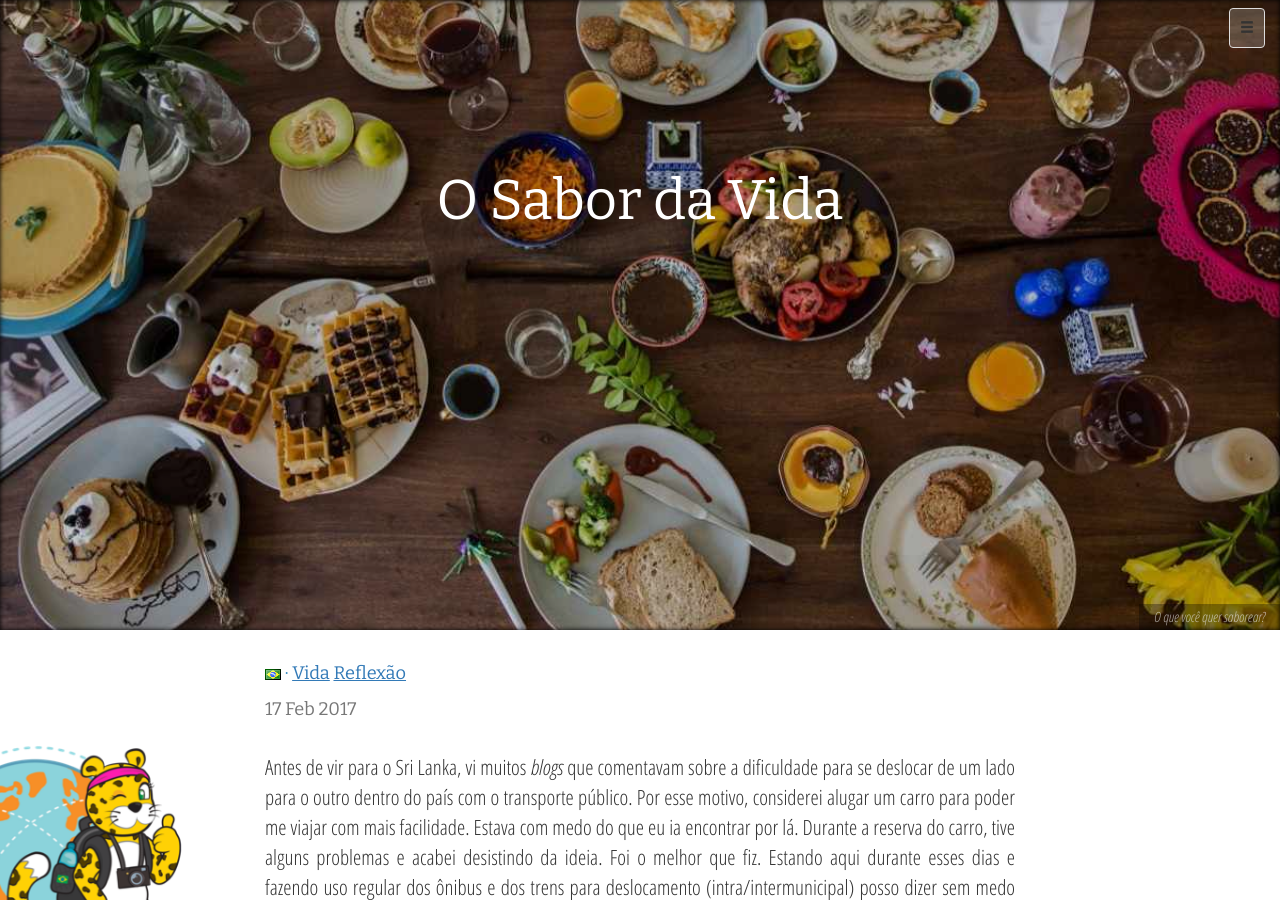
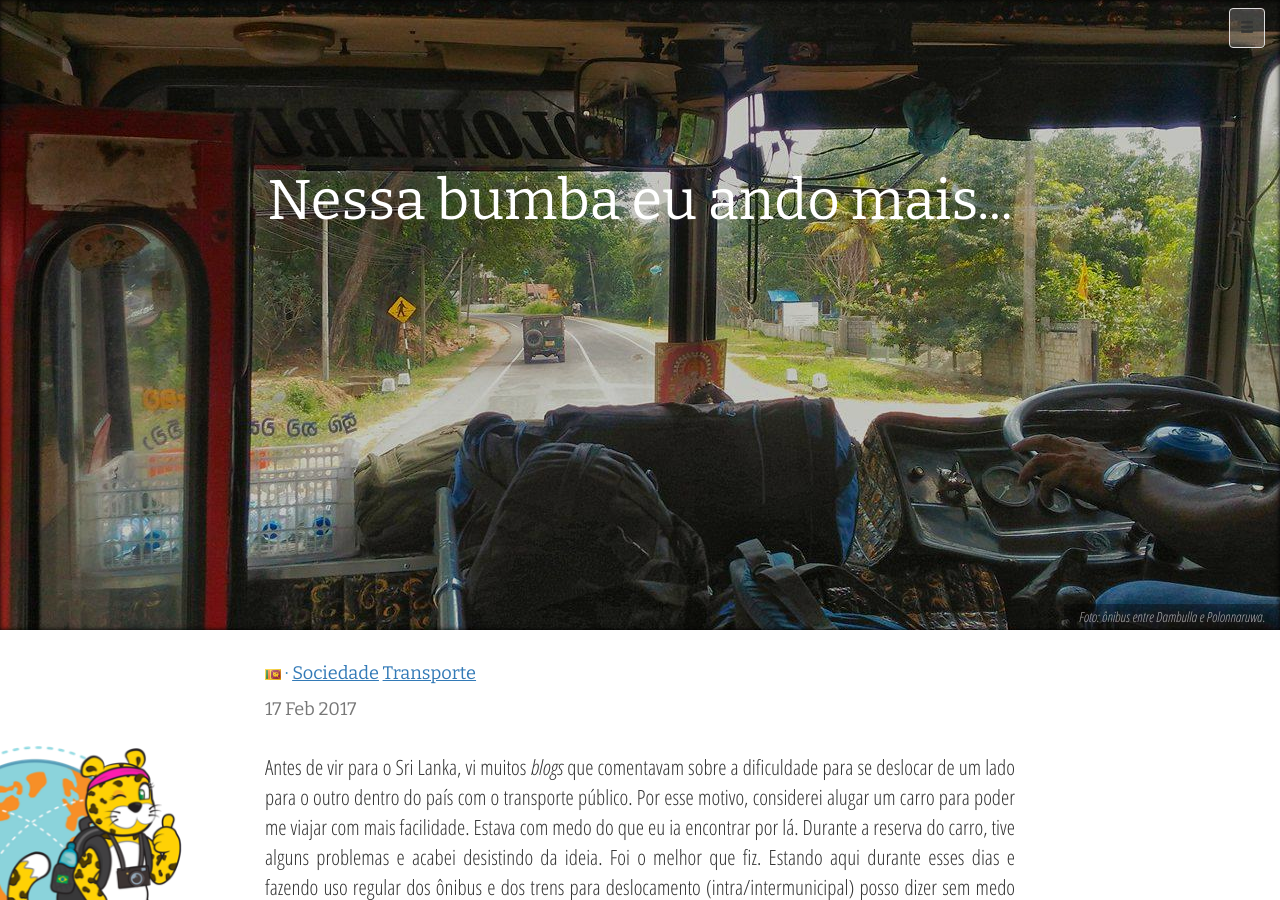
Before and after one commit to amandaferrari/project-grace-marguerite, a Jekyll site: the page built from _posts/2017-02-17-public-transport-sri-lanka.md, in a window 1280 px wide and 900 px high. Built offline with Jekyll 4.4.1, drawn with Linux system fonts in a browser that asks for light colours; nearby versions of some CDN libraries; emoji names are drawn with the system emoji font; some web fonts are replaced; comment, search, counter and statistics services are not loaded.

Commit message:
Update 2017-02-17-public-transport-sri-lanka.md

```diff
--- a/_posts/2017-02-17-public-transport-sri-lanka.md
+++ b/_posts/2017-02-17-public-transport-sri-lanka.md
@@ -1,12 +1,13 @@
 ---
 layout: post
-title: O Sabor da Vida
+title: Nessa bumba eu ando mais...
+description: Andando de transporte público no Sri Lanka
 category: travel
-tags: ['Vida', 'Reflexão']
-image: post2.jpg
-image-description: "O que você quer saborear?"
-country-code: br
-country: Brasil
+tags: ['Sociedade','Transporte']
+image: post6.jpg
+image-description: "Foto: ônibus entre Dambulla e Polonnaruwa."
+country-code: lk
+country: Sri Lanka
 comments: true
 ---
 
```
